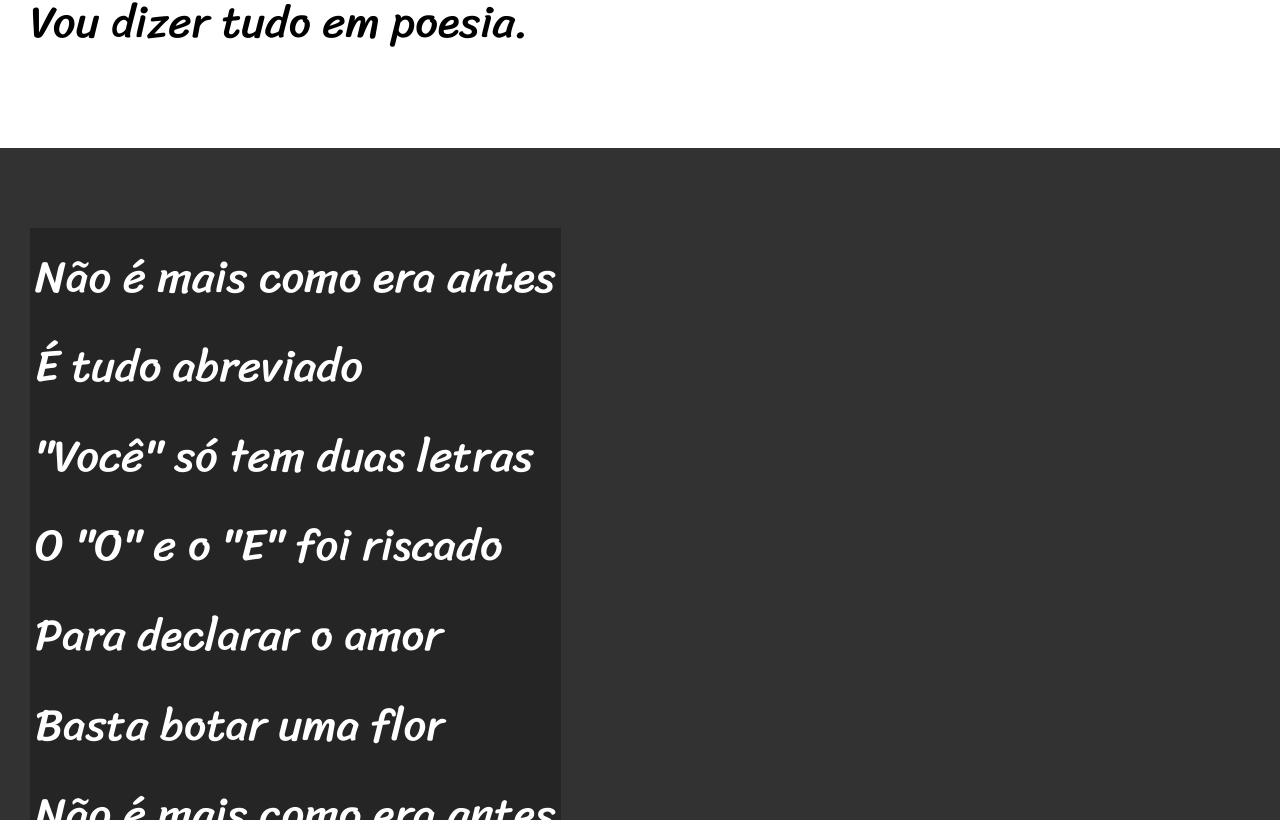
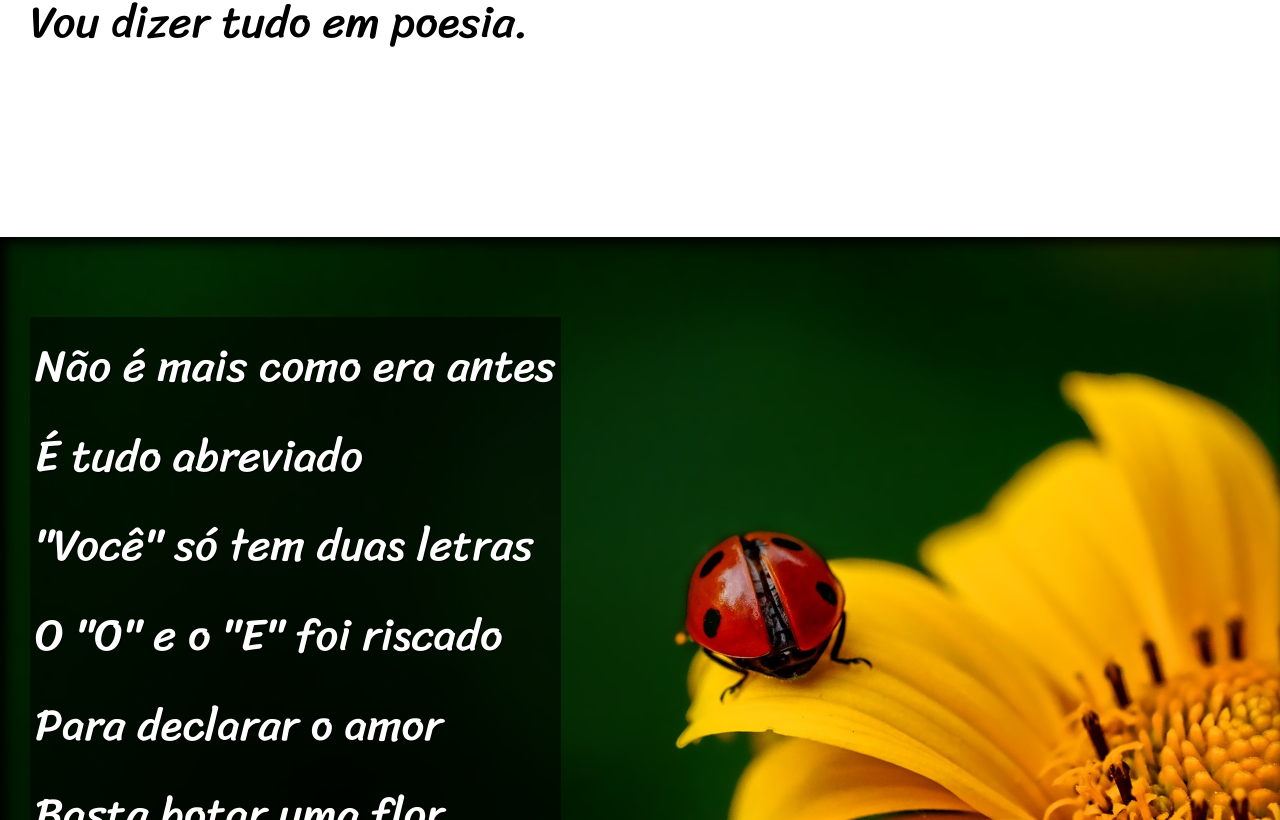
Before and after one commit to EJMBrilhante/Projeto-Cordel, a plain HTML site: page index.html in a window 1280 px wide. Shown: the part 860-1680 px from the top of the page. Drawn offline with Linux system fonts and the light colour scheme.

Commit message:
finalização do site

```diff
--- a/estilo/style.css
+++ b/estilo/style.css
@@ -60,6 +60,10 @@ section {
   font-size: 3.5vw;
 }
 
+section > p {
+  padding-bottom: 2em;
+}
+
 section.normal {
   background-color: white;
   color: black;
@@ -68,12 +72,25 @@ section.normal {
 section.imagem {
   background-color: rgb(50, 50, 50);
   color: white;
+  box-shadow: inset 6px 6px 13px 0px black;
+  background-size: cover;
+  background-attachment: fixed;
 }
 
 section.imagem > p {
   display: inline-block;
   padding: 5px;
-  background-color: rgba(0, 0, 0, 0.253);
+  background-color: rgba(0, 0, 0, 0.537);
+  text-shadow: 1px 1px 0px black;
+}
+
+section#img01 {
+  background-image: url("../imagens/background001.jpg");
+  background-position: right center;
+}
+
+section#img02 {
+  background-image: url("../imagens/background002.jpg");
 }
 
 footer {
```
